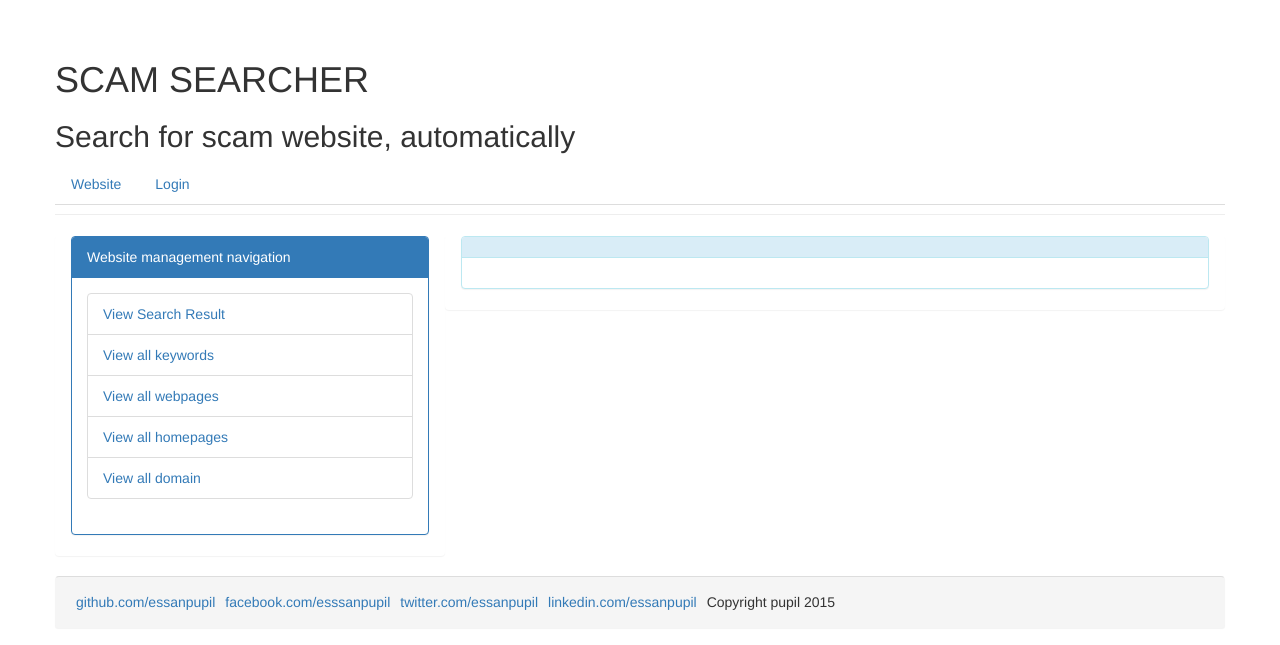
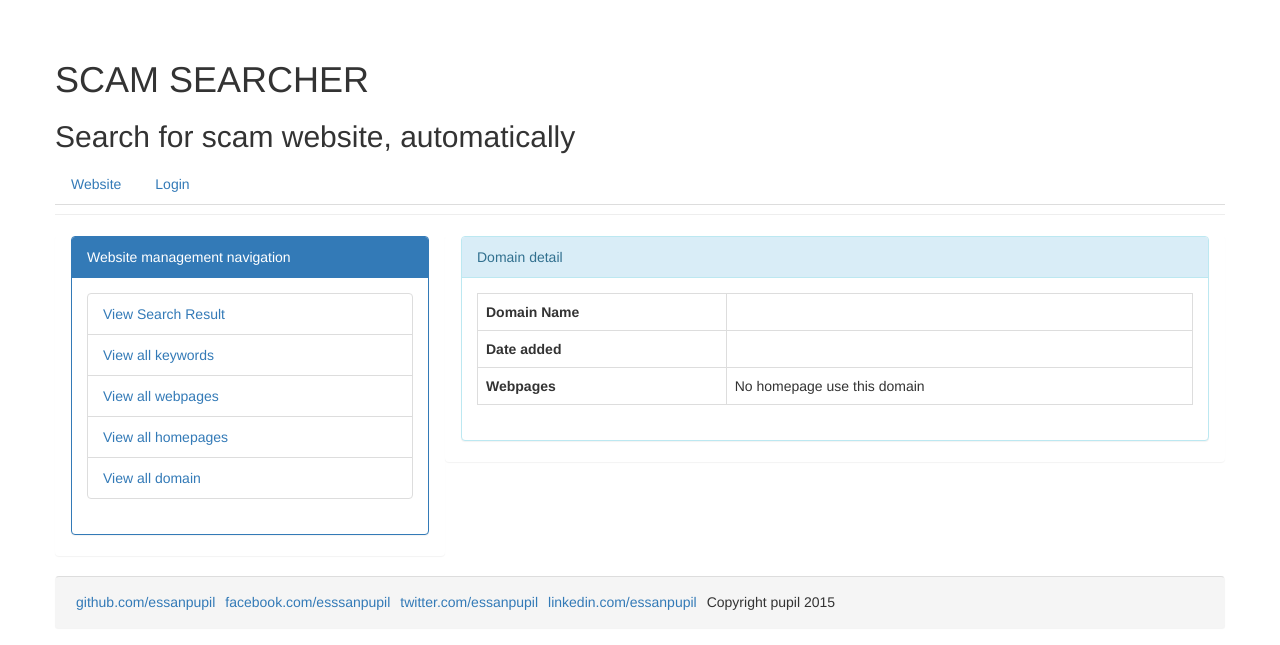
Before and after one commit to essanpupil/autowebsearch, a Django app: template website_management/templates/website_management/domain_detail.html in a window 1280 px wide. Shown: the top 645 px of the page. Run offline with Django 3.2, Linux system fonts and the light colour scheme; the template is opened without the code that fills it, so the values that code supplies are empty; some libraries are stand-ins or nearby versions.

Commit message:
apply new base template invarious website_management templates

```diff
--- a/website_management/templates/website_management/domain_detail.html
+++ b/website_management/templates/website_management/domain_detail.html
@@ -2,9 +2,9 @@
 {% block navigation %}
 {% include 'website_management/website_nav.html' %}
 {% endblock %}
-{% block content %}
-<h3>Domain detail</h3>
-<table>
+{% block content-heading %}Domain detail{% endblock %}
+{% block content-body %}
+    <table class="table table-bordered">
         <tr>
             <th align="left">Domain Name</th>
             <td>{{ domname }}</td>
```
Lines whose indentation alone changed are shown as unchanged.
